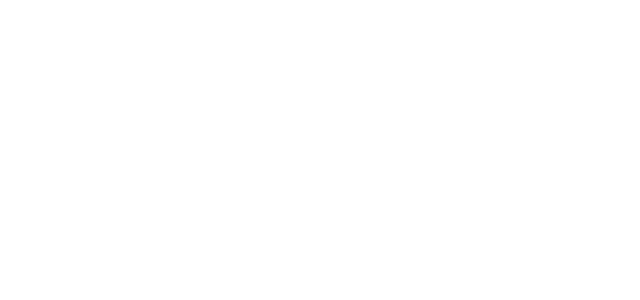
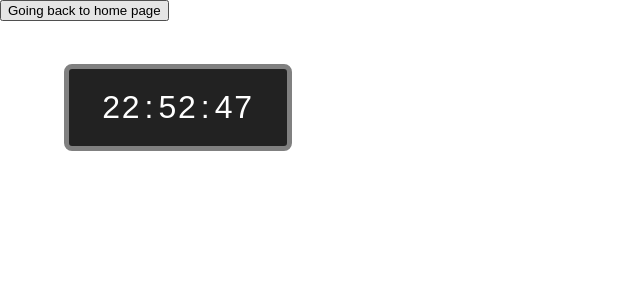
Before and after one commit to JiayingYu152/FrontendProjects, a React (Create React App) app in the folder react-practice/: page /digital-clock in a window 1280 px wide. Before the commit this address had no page. Shown: the top 300 px of the page, without its empty margins (0-640 px from the left). Built offline with nearby package versions, Linux system fonts and the light colour scheme.

Commit message:
chore: Add Digital Clock component and styles for displaying a digital clock

```diff
--- a/react-practice/src/App.css
+++ b/react-practice/src/App.css
@@ -63,4 +63,6 @@
 .important-paragraph {
   margin-left: 30px;
   line-height: 1.6;
+  margin-bottom: 30px;
+  border-bottom: 1px solid #ccc;
 }
--- a/react-practice/src/App.js
+++ b/react-practice/src/App.js
@@ -12,6 +12,7 @@ import MortgageCalculator from "./practice/MortgageCalculator";
 import TweetUI from "./practice/TweetUI";
 import Tabs from "./practice/Tabs";
 import AnalogClock from "./practice/AnalogClock";
+import DigitalClock from "./practice/DigitalClock";
 
 function Home() {
   return (
@@ -570,16 +571,50 @@ function Home() {
                     </strong>
                     :当这些变换组合在一起时，元素会先旋转，然后按指定的比例在垂直和水平方向上缩放。
                   </li>
-
                 </ul>
               </li>
-              <li><strong>setInterval() && clearInterval()</strong>:
-              <ul>
-                <li>setInterval 是一个原生 JavaScript 函数，用于设置一个定时器，每隔指定的时间（以毫秒为单位）执行一次函数. 在 Analog Clock中，我们设置了一个定时器，每100毫秒执行一次函数，更新 date 状态。</li>
-                <li>useEffect 返回的函数会在组件卸载时执行，这里用于清除定时器，防止内存泄漏。当组件卸载时，这个函数会调用 <code>window.clearInterval(timer)</code> 来停止定时器。</li>
-              </ul>
+              <li>
+                <strong>setInterval() && clearInterval()</strong>:
+                <ul>
+                  <li>
+                    setInterval 是一个原生 JavaScript
+                    函数，用于设置一个定时器，每隔指定的时间（以毫秒为单位）执行一次函数.
+                    在 Analog
+                    Clock中，我们设置了一个定时器，每100毫秒执行一次函数，更新
+                    date 状态。
+                  </li>
+                  <li>
+                    useEffect
+                    返回的函数会在组件卸载时执行，这里用于清除定时器，防止内存泄漏。当组件卸载时，这个函数会调用{" "}
+                    <code>window.clearInterval(timer)</code> 来停止定时器。
+                  </li>
+                </ul>
               </li>
             </ol>
+          </div>
+        </li>
+
+        <li>
+          <Link to="/digital-clock" className="li-title">
+            Digital Clock (Easier than Analog Clock, Same Logic and
+            Implementation)
+          </Link>
+          <div className="important-paragraph">
+            <a href="https://www.greatfrontend.com/questions/user-interface/digital-clock">
+              Link
+            </a>
+            <h3>考点/内容点:</h3>
+            <ul>
+              <li>hook: useState && useEffect</li>
+              <li>
+                useCurrentDate 自定义hook。HINT：原本用 updateCurrentTime
+                来自定义这个名字，是有问题的。因为 hook 必须以use 开头命名。{" "}
+              </li>
+              <li>
+                拆分component，不同function
+                component负责不同的功能，来提高代码阅读量
+              </li>
+            </ul>
           </div>
         </li>
       </ol>
@@ -606,6 +641,7 @@ function App() {
         <Route path="/tweet-ui" element={<TweetUI />} />
         <Route path="/tabs" element={<Tabs />} />
         <Route path="/analog-clock" element={<AnalogClock />} />
+        <Route path="/digital-clock" element={<DigitalClock />} />
       </Routes>
     </Router>
   );
--- /dev/null
+++ b/react-practice/src/practice/DigitalClock.jsx
@@ -0,0 +1,61 @@
+import "./digitalClock.css";
+import { useState, useEffect } from "react";
+import { useNavigate } from "react-router-dom";
+
+// Custom Hook to update current date every second
+const useCurrentDate = () => {
+  const [date, setDate] = useState(new Date());
+
+  useEffect(() => {
+    const timer = setInterval(() => {
+      setDate(new Date());
+    }, 1000);
+
+    return () => {
+      clearInterval(timer);
+    };
+  }, []);
+
+  return date;
+};
+
+// Format time to ensure two digits
+const formatTime = (time) => {
+  return time >= 10 ? String(time) : `0${time}`;
+};
+
+// Component to render time in HH:MM:SS format
+const ClockImplement = ({ hours, minutes, seconds }) => {
+  return (
+    <div className="digital-clock-container" aria-hidden={false}>
+      <span>{formatTime(hours)}</span>:<span>{formatTime(minutes)}</span>:
+      <span>{formatTime(seconds)}</span>
+    </div>
+  );
+};
+
+// Main Clock component
+const DigitalClock = () => {
+  const navigate = useNavigate(); //for navigate back to home page, not main logic relevant
+
+  const date = useCurrentDate(); // Custom hook to get the current time
+  const hours = date.getHours(); // Using 24-hour display
+  //   const hours = date.getHours() % 12; // Using 12-hour display
+  const minutes = date.getMinutes();
+  const seconds = date.getSeconds();
+
+  return (
+    <>
+      <button
+        style={{ position: "absolute", top: 0, left: 0 }}
+        onClick={() => navigate("/")}
+      >
+        Going back to home page
+      </button>
+
+      <ClockImplement hours={hours} minutes={minutes} seconds={seconds} />
+    </>
+  );
+};
+
+export default DigitalClock;
--- /dev/null
+++ b/react-practice/src/practice/digitalClock.css
@@ -0,0 +1,17 @@
+.digital-clock-container {
+  display: flex;
+  font-family: "Digital-7", sans-serif;
+  font-size: 2em;
+  color: #fff;
+  background-color: #222;
+  width: fit-content;
+  padding: 20px 30px;
+  border: 5px solid grey;
+  border-radius: 8px;
+  margin: 5%;
+}
+
+.digital-clock-container span {
+  display: inline-block;
+  margin: 0 0.1em;
+}
```
